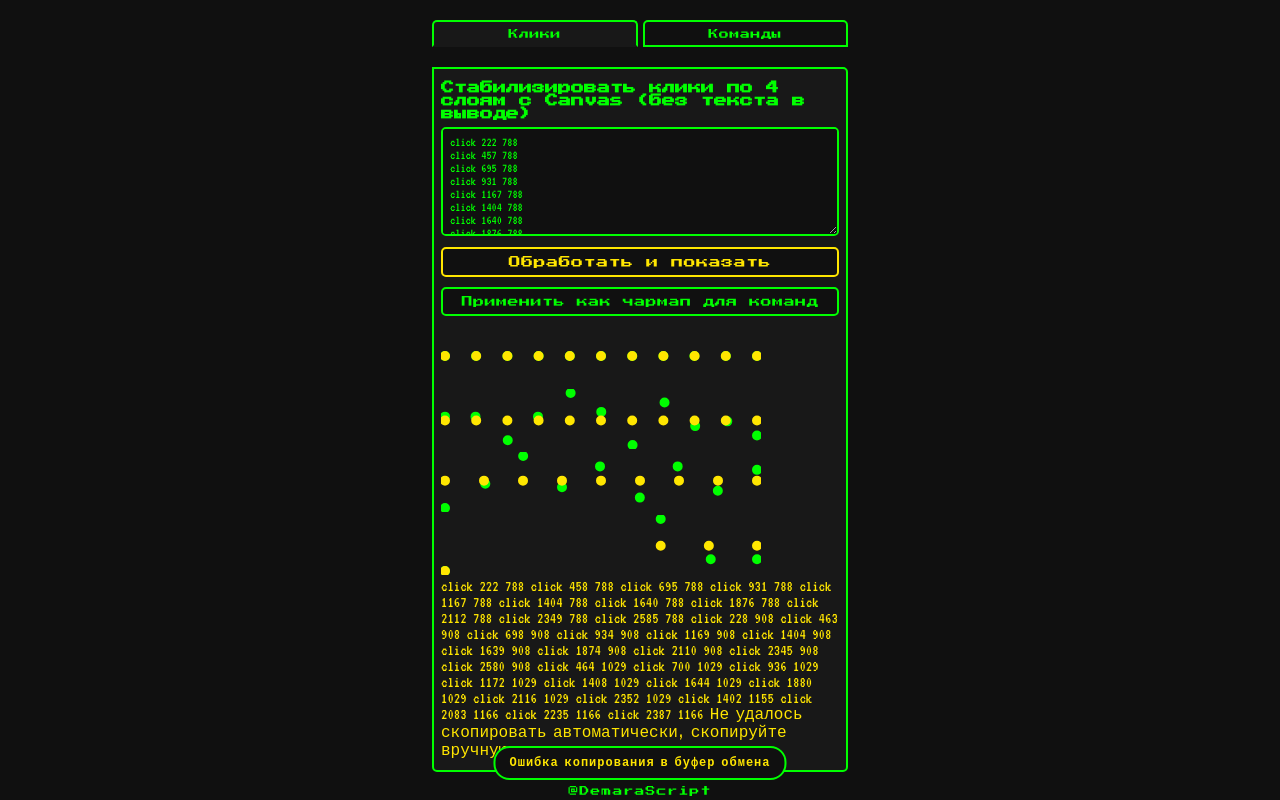
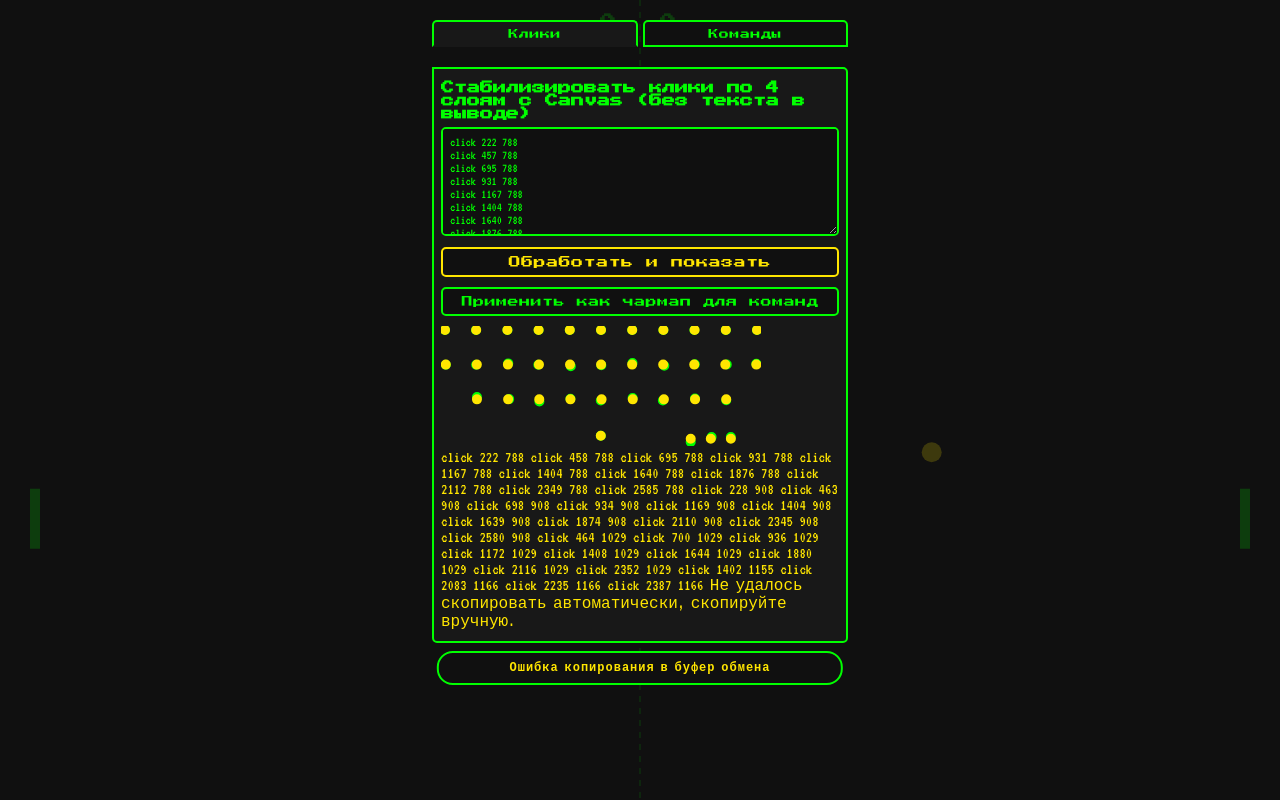
Before and after one commit to DemaraScript/demarascript.github.io, a plain HTML site: page index.html in a window 1280 px wide. Both pictures are taken after a click on the button "Обработать и показать". Drawn offline with Linux system fonts and the light colour scheme.

Commit message:
Update index.html new canvas and game

```diff
--- a/index.html
+++ b/index.html
@@ -15,6 +15,20 @@
       font-size: 16px;
       user-select: none;
       box-sizing: border-box;
+    }
+    #pong-bg-canvas {
+      position: fixed;
+      z-index: 0;
+      left: 0; top: 0;
+      width: 100vw;
+      height: 100vh;
+      pointer-events: none;
+      opacity: 0.19;
+      image-rendering: pixelated;
+    }
+    body > *:not(#pong-bg-canvas) {
+      position: relative;
+      z-index: 1;
     }
     .tabs {
       display: flex;
@@ -178,11 +192,11 @@
   </style>
 </head>
 <body>
+  <canvas id="pong-bg-canvas"></canvas>
   <div class="tabs">
     <button class="tab-btn active" data-tab="align">Клики</button>
     <button class="tab-btn" data-tab="multi">Команды</button>
   </div>
-
   <div class="tab-content active" id="tab-align">
     <h3>Стабилизировать клики по 4 слоям с Canvas (без текста в выводе)</h3>
     <textarea id="inputArea" rows="7"></textarea>
@@ -194,7 +208,6 @@
       Результат выравнивания появится здесь и автоматически скопируется в буфер обмена.
     </div>
   </div>
-
   <div class="tab-content" id="tab-multi">
     <h3>Введите сообщение:</h3>
     <textarea id="input" placeholder="Введите символы..."></textarea>
@@ -210,14 +223,90 @@
     <h4>Результат:</h4>
     <pre id="output"></pre>
   </div>
-
   <div class="author">@DemaraScript</div>
   <div id="toast"></div>
   <script>
-    // Глобальный чармап
+    // Пинг-понг фон
+    (function(){
+      const canvas = document.getElementById('pong-bg-canvas');
+      function resize() {
+        canvas.width = window.innerWidth;
+        canvas.height = window.innerHeight;
+      }
+      resize();
+      window.addEventListener('resize', resize);
+      let ctx = canvas.getContext('2d');
+      let w = () => canvas.width, h = () => canvas.height;
+      let ball = {x: w()/2, y: h()/2, vx: 5, vy: 3, r: 10};
+      let paddleH = 60, paddleW = 10, margin = 30;
+      let left = {y: h()/2-paddleH/2, vy: 0, score: 0};
+      let right = {y: h()/2-paddleH/2, vy: 0, score: 0};
+      let speed = 5;
+      function resetBall(dir=1) {
+        ball.x = w()/2;
+        ball.y = h()/2;
+        ball.vx = dir * (speed + Math.random()*2);
+        ball.vy = (Math.random()-0.5)*8;
+      }
+      function draw() {
+        ctx.clearRect(0,0,w(),h());
+        ctx.strokeStyle = "#00ff00";
+        ctx.setLineDash([6,6]);
+        ctx.beginPath();
+        ctx.moveTo(w()/2,0); ctx.lineTo(w()/2,h());
+        ctx.stroke();
+        ctx.setLineDash([]);
+        ctx.fillStyle = "#00ff00";
+        ctx.fillRect(margin, left.y, paddleW, paddleH);
+        ctx.fillRect(w()-margin-paddleW, right.y, paddleW, paddleH);
+        ctx.beginPath();
+        ctx.arc(ball.x, ball.y, ball.r, 0, 2*Math.PI);
+        ctx.fillStyle = "#ffe600";
+        ctx.fill();
+        ctx.font = "bold 16px 'Press Start 2P', monospace";
+        ctx.fillStyle = "#00ff00";
+        ctx.fillText(left.score, w()/2-40, 30);
+        ctx.fillText(right.score, w()/2+20, 30);
+      }
+      function ai(paddle, targetY) {
+        let center = paddle.y + paddleH/2;
+        let d = targetY - center;
+        if (Math.abs(d) > 8) paddle.vy = Math.sign(d)*speed*0.85;
+        else paddle.vy = 0;
+        paddle.y += paddle.vy;
+        if (paddle.y < 0) paddle.y = 0;
+        if (paddle.y > h()-paddleH) paddle.y = h()-paddleH;
+      }
+      function update() {
+        ai(left, ball.y);
+        ai(right, ball.y);
+        ball.x += ball.vx;
+        ball.y += ball.vy;
+        if (ball.y < ball.r || ball.y > h()-ball.r) ball.vy *= -1;
+        if (ball.x-ball.r < margin+10 &&
+            ball.y > left.y && ball.y < left.y+paddleH && ball.vx < 0) {
+          ball.vx *= -1.05;
+          ball.x = margin+10+ball.r;
+          ball.vy += left.vy*0.2 + (Math.random()-0.5)*2;
+        }
+        if (ball.x+ball.r > w()-margin-10 &&
+            ball.y > right.y && ball.y < right.y+paddleH && ball.vx > 0) {
+          ball.vx *= -1.05;
+          ball.x = w()-margin-10-ball.r;
+          ball.vy += right.vy*0.2 + (Math.random()-0.5)*2;
+        }
+        if (ball.x < 0) { right.score++; resetBall(1); }
+        if (ball.x > w()) { left.score++; resetBall(-1); }
+        speed = 5 + 0.07*(left.score + right.score);
+        draw();
+        requestAnimationFrame(update);
+      }
+      resetBall();
+      update();
+    })();
+
+    // Основной код программы
     let customClicks = null;
-
-    // Вкладки
     document.querySelectorAll('.tab-btn').forEach(btn => {
       btn.addEventListener('click', function() {
         document.querySelectorAll('.tab-btn').forEach(b => b.classList.remove('active'));
@@ -226,8 +315,6 @@
         document.getElementById('tab-' + this.dataset.tab).classList.add('active');
       });
     });
-
-    // Вкладка 1: Стабилизировать клики
     (() => {
       const inputArea = document.getElementById('inputArea');
       const processBtn = document.getElementById('processBtn');
@@ -235,11 +322,9 @@
       const canvasesContainer = document.getElementById('canvasesContainer');
       const info = document.getElementById('info');
       const closeBtn = info.querySelector('.close-btn');
-      const BASE_WIDTH = 320, BASE_HEIGHT = 60, BASE_POINT_SIZE = 8, LAYER_Y_THRESHOLD = 40;
+      const BASE_WIDTH = 320, BASE_HEIGHT = 120, BASE_POINT_SIZE = 8, LAYER_Y_THRESHOLD = 40;
       let layers = [];
       let lastResult = '';
-
-      // Пример для первой вкладки
       inputArea.value = `click 222 788
 click 457 788
 click 695 788
@@ -275,7 +360,6 @@ click 1402 1155
 click 2083 1177
 click 2241 1160
 click 2387 1160`;
-
       function parseInput(text) {
         const lines = text.trim().split('\n');
         const points = [];
@@ -333,38 +417,48 @@ click 2387 1160`;
         if (maxSrc === minSrc) return (minDst + maxDst) / 2;
         return minDst + (value - minSrc) * (maxDst - minDst) / (maxSrc - minSrc);
       }
-      function drawLayer(canvas, points, alignedPoints) {
+      function updateVisualization() {
+        canvasesContainer.innerHTML = '';
+        if (!layers.length) return;
+        const allPoints = layers.flatMap(l => l.points.concat(l.aligned));
+        const minX = Math.min(...allPoints.map(p => p.x));
+        const maxX = Math.max(...allPoints.map(p => p.x));
+        const minY = Math.min(...allPoints.map(p => p.y));
+        const maxY = Math.max(...allPoints.map(p => p.y));
+        const width = BASE_WIDTH, height = BASE_HEIGHT;
+        const pointSize = BASE_POINT_SIZE;
+        const canvas = document.createElement('canvas');
+        canvas.width = width;
+        canvas.height = height;
+        canvas.style.width = width + 'px';
+        canvas.style.height = height + 'px';
+        canvasesContainer.appendChild(canvas);
         const ctx = canvas.getContext('2d');
-        const width = canvas.width;
-        const height = canvas.height;
         ctx.clearRect(0, 0, width, height);
-        if (points.length === 0) return;
-        const minX = Math.min(...points.map(p => p.x));
-        const maxX = Math.max(...points.map(p => p.x));
-        const minY = Math.min(...points.map(p => p.y));
-        const maxY = Math.max(...points.map(p => p.y));
-        const pointSize = BASE_POINT_SIZE;
         ctx.fillStyle = '#00ff00';
-        points.forEach(p => {
+        ctx.strokeStyle = '#00ff00';
+        ctx.lineWidth = 2;
+        layers.forEach(layer => {
+          layer.points.forEach(p => {
             const x = scale(p.x, minX, maxX, pointSize / 2, width - pointSize / 2);
-          const y = scale(p.y, minY, maxY, height - pointSize / 2, pointSize / 2);
+            const y = scale(p.y, minY, maxY, pointSize / 2, height - pointSize / 2);
             ctx.beginPath();
             ctx.arc(x, y, pointSize / 2, 0, 2 * Math.PI);
             ctx.fill();
-          ctx.strokeStyle = '#00ff00';
-          ctx.lineWidth = 2;
             ctx.stroke();
           });
+        });
         ctx.fillStyle = '#ffe600';
-        alignedPoints.forEach(p => {
+        ctx.strokeStyle = '#ffe600';
+        layers.forEach(layer => {
+          layer.aligned.forEach(p => {
             const x = scale(p.x, minX, maxX, pointSize / 2, width - pointSize / 2);
-          const y = scale(p.y, minY, maxY, height - pointSize / 2, pointSize / 2);
+            const y = scale(p.y, minY, maxY, pointSize / 2, height - pointSize / 2);
             ctx.beginPath();
             ctx.arc(x, y, pointSize / 2, 0, 2 * Math.PI);
             ctx.fill();
-          ctx.strokeStyle = '#ffe600';
-          ctx.lineWidth = 2;
             ctx.stroke();
+          });
         });
       }
       function formatResult(layers) {
@@ -375,22 +469,6 @@ click 2387 1160`;
           });
         });
         return result.trim();
-      }
-      function createCanvas(width, height) {
-        const c = document.createElement('canvas');
-        c.width = width;
-        c.height = height;
-        c.style.width = width + 'px';
-        c.style.height = height + 'px';
-        return c;
-      }
-      function updateVisualization() {
-        canvasesContainer.innerHTML = '';
-        layers.forEach(layer => {
-          const canvas = createCanvas(BASE_WIDTH, BASE_HEIGHT);
-          canvasesContainer.appendChild(canvas);
-          drawLayer(canvas, layer.points, layer.aligned);
-        });
       }
       async function copyToClipboard(text) {
         try {
@@ -442,14 +520,11 @@ click 2387 1160`;
           showToast('Ошибка: ' + err.message);
         }
       });
-
-      // Кнопка "Применить как чармап"
       toCharmapBtn.addEventListener('click', () => {
         if (!lastResult) {
           showToast('Сначала обработайте клики!');
           return;
         }
-        // Парсим результат в массив чармапа
         const lines = lastResult.trim().split('\n').filter(x => /^click\s+\d+\s+\d+$/i.test(x));
         if (lines.length === 0) {
           showToast('Нет кликов для чармапа!');
@@ -457,15 +532,12 @@ click 2387 1160`;
         }
         customClicks = lines;
         showToast('Чармап применён!');
-        // Переключаемся на вкладку "Команды"
         document.querySelectorAll('.tab-btn').forEach(b => b.classList.remove('active'));
         document.querySelectorAll('.tab-content').forEach(tc => tc.classList.remove('active'));
         document.querySelector('.tab-btn[data-tab="multi"]').classList.add('active');
         document.getElementById('tab-multi').classList.add('active');
       });
     })();
-
-    // Вкладка 2: Преобразователь в команды
     (() => {
       const symbols = 'ЙЦУКЕНГШЩЗХФЫВАПРОЛДЖЭЯЧСМИТЬБЮ ,?/';
       const defaultClicks = [
@@ -478,7 +550,6 @@ click 2387 1160`;
       const output = document.getElementById('output');
       const multiBtn = document.getElementById('multiBtn');
       const patternInput = document.getElementById('patternInput');
-
       function parsePattern(pattern) {
         let res = [], i = 0;
         while (i < pattern.length) {
@@ -497,13 +568,11 @@ click 2387 1160`;
         }
         return res;
       }
-
       multiBtn.addEventListener('click', () => {
         output.textContent = '';
         const val = input.value;
         let coords = [];
         const lines = val.trim().split('\n');
-        // Используем кастомный чармап, если он задан и длина совпадает с алфавитом
         const clicks = (window.customClicks && window.customClicks.length === symbols.length) ? window.customClicks : defaultClicks;
         for (let line of lines) {
           let m = line.trim().match(/^click\s+(\d+)\s+(\d+)$/i);
@@ -555,8 +624,6 @@ click 2387 1160`;
         showToast('Результат скопирован в буфер обмена');
       });
     })();
-
-    // Всплывающее уведомление
     const toast = document.getElementById('toast');
     let toastTimeout = null;
     function showToast(message) {
```
Lines whose indentation alone changed are shown as unchanged.
